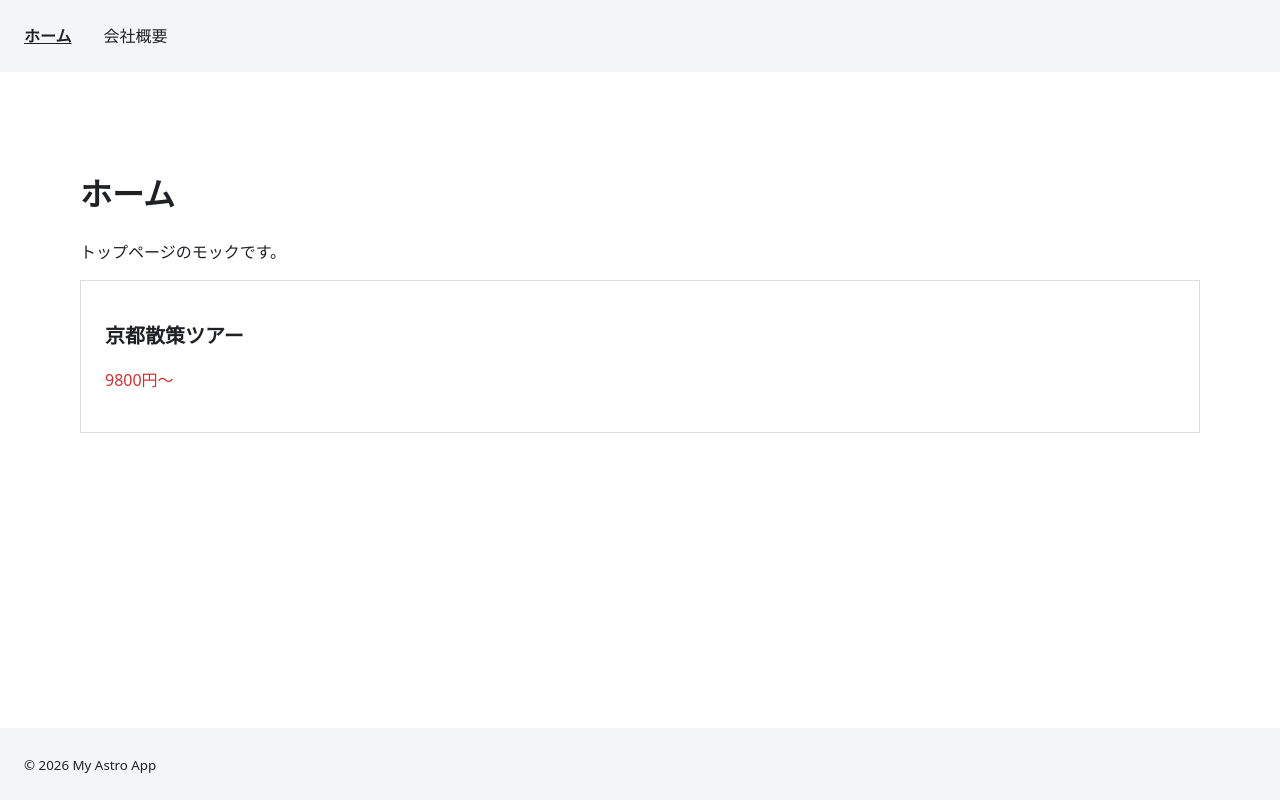
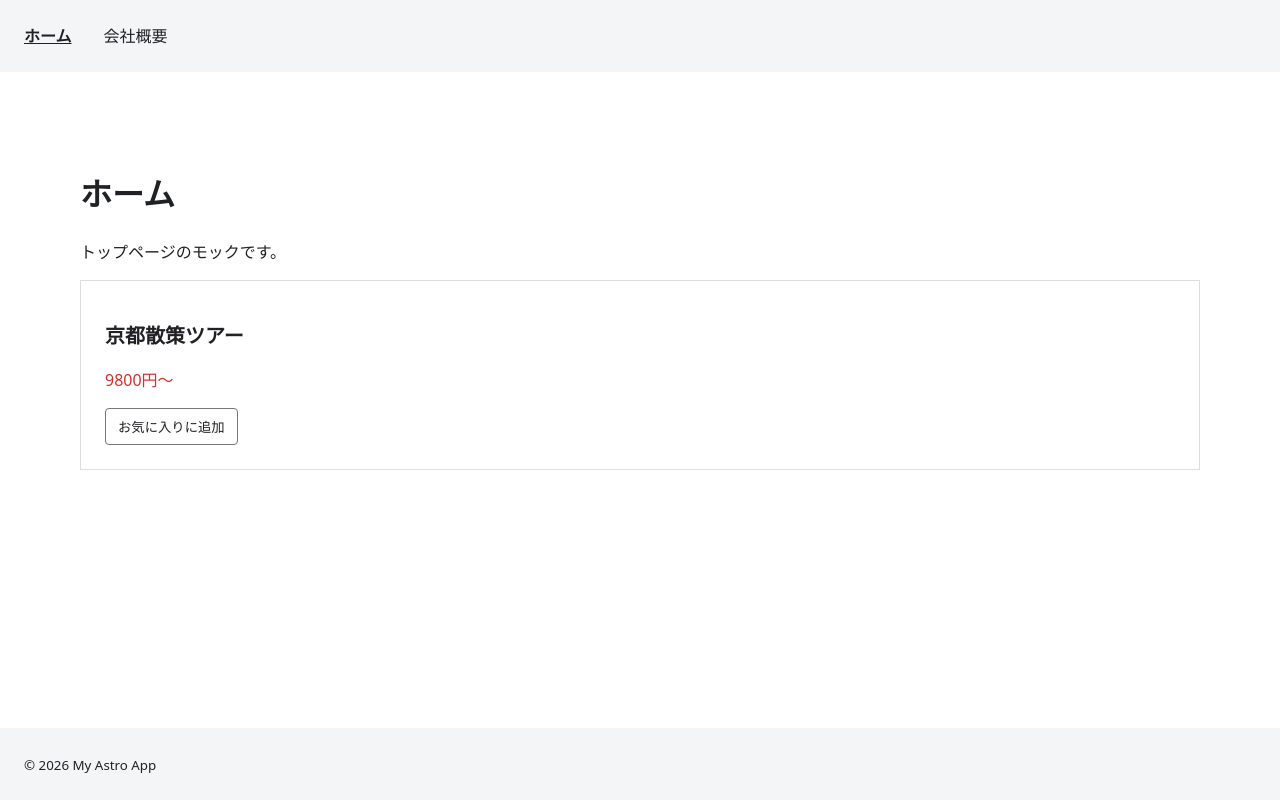
Before and after one commit to takayuki905/astro-static-template, an Astro site: page / in a window 1280 px wide. Built offline with nearby package versions, Linux system fonts and the light colour scheme; Astro itself is replaced by a stand-in of ours.

Commit message:
js in tsx file

```diff
--- a/src/components/TourCard.module.css
+++ b/src/components/TourCard.module.css
@@ -11,3 +11,18 @@
 .cardPrice {
   color: #d32f2f;
 }
+
+.favoriteButton {
+  padding: 0.5rem 0.75rem;
+  border: 1px solid #777;
+  border-radius: 0.25rem;
+  background: white;
+  color: inherit;
+  cursor: pointer;
+}
+
+.isFavorite {
+  border-color: #d32f2f;
+  background: #d32f2f;
+  color: white;
+}
--- a/src/components/TourCard.tsx
+++ b/src/components/TourCard.tsx
@@ -1,4 +1,4 @@
-import React from 'react';
+import React, { useState } from 'react';
 import styles from './TourCard.module.css';
 
 interface TourCardProps {
@@ -7,10 +7,20 @@ interface TourCardProps {
 }
 
 export default function TourCard({ title, price }: TourCardProps) {
+  const [isFavorite, setIsFavorite] = useState(false);
+
   return (
     <article className={styles.card}>
       <h2 className={styles.cardTitle}>{title}</h2>
       <p className={styles.cardPrice}>{price}円〜</p>
+      <button
+        className={`${styles.favoriteButton} ${isFavorite ? styles.isFavorite : ''}`}
+        type="button"
+        aria-pressed={isFavorite}
+        onClick={() => setIsFavorite((favorite) => !favorite)}
+      >
+        {isFavorite ? 'お気に入り済み' : 'お気に入りに追加'}
+      </button>
     </article>
   );
 }
--- a/src/pages/index.astro
+++ b/src/pages/index.astro
@@ -6,5 +6,5 @@ import TourCard from '../components/TourCard';
 <BaseLayout title="ホーム | My Astro App" activePage="home">
   <h1>ホーム</h1>
   <p>トップページのモックです。</p>
-  <TourCard title="京都散策ツアー" price={9800} />
+  <TourCard title="京都散策ツアー" price={9800} client:load />
 </BaseLayout>
```
